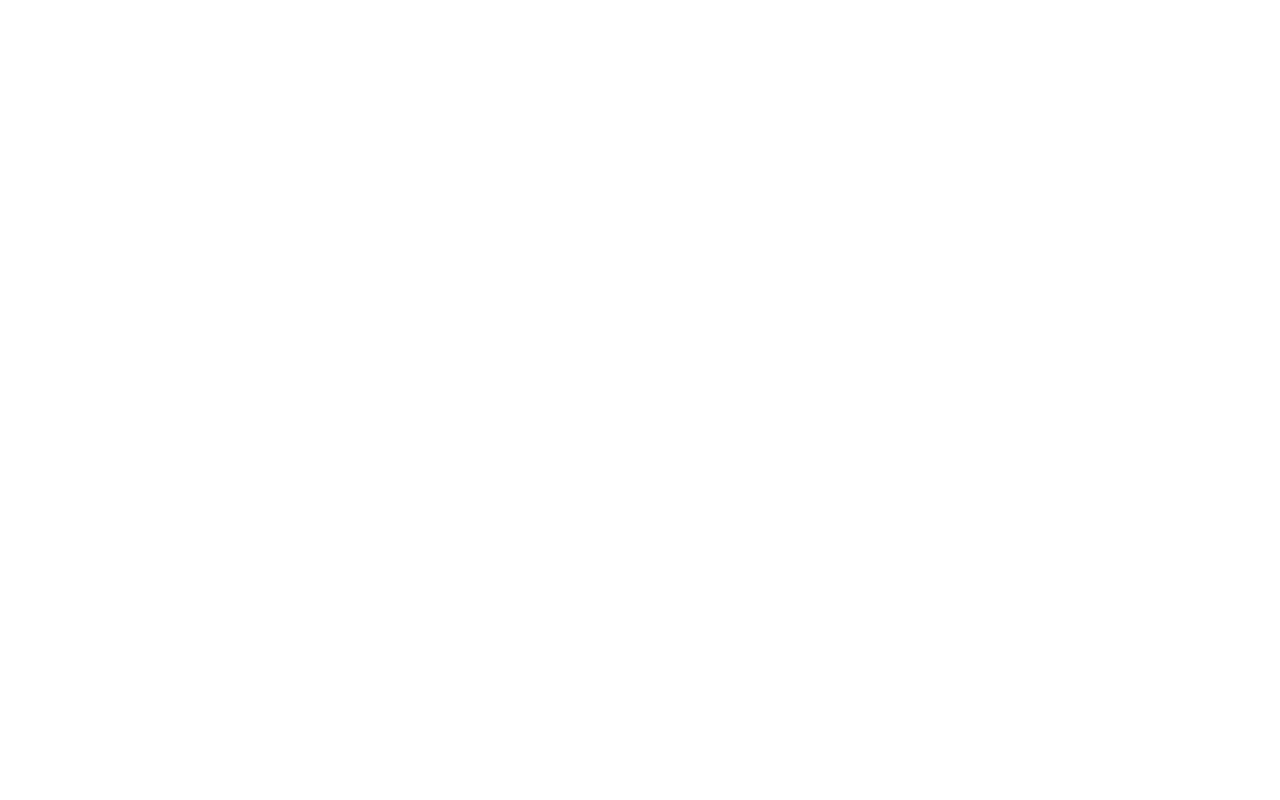
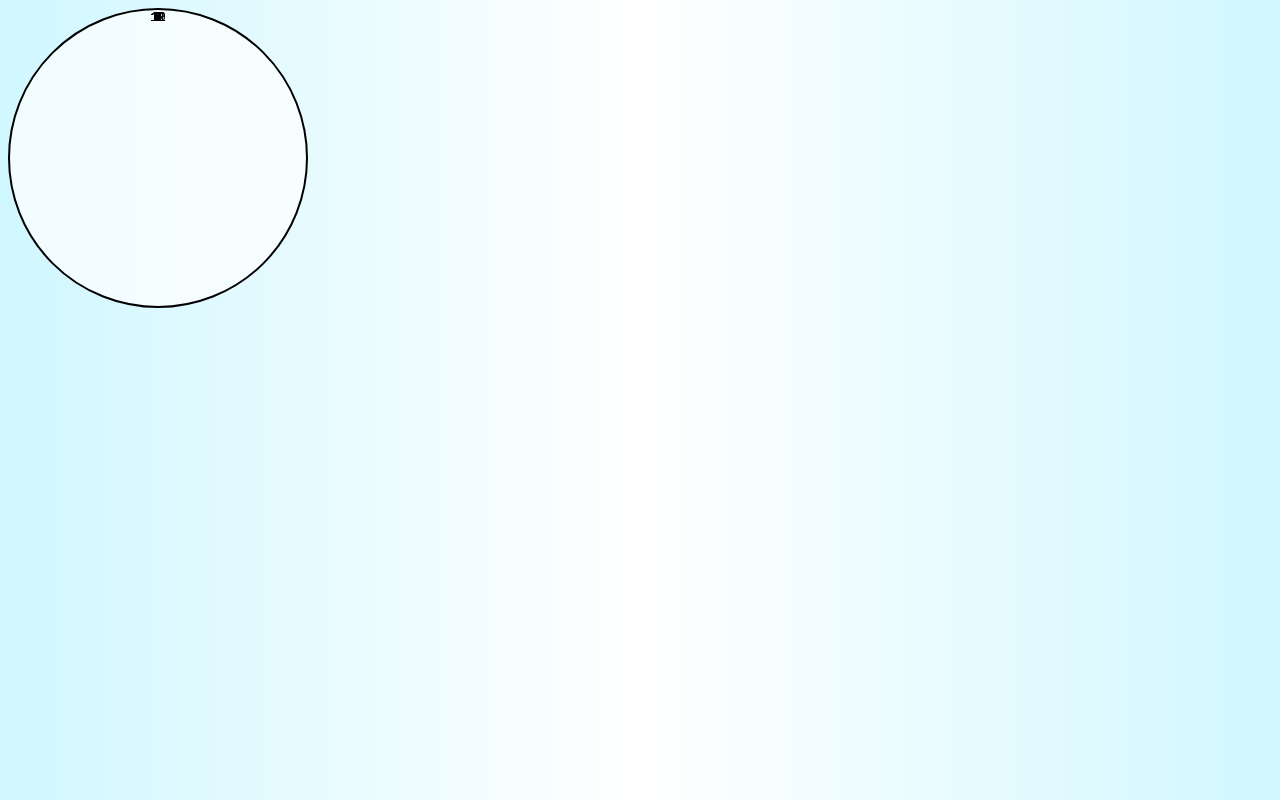
Before and after one commit to sksuraj17/analog-clock, a plain HTML site: page index.html in a window 1280 px wide. Drawn offline with Linux system fonts and the light colour scheme.

Commit message:
Commit 3

```diff
--- a/index.html
+++ b/index.html
@@ -6,9 +6,26 @@
     <meta name="viewport" content="width=device-width, initial-scale=1.0">
     <link rel="stylesheet" href="./styles.css">
     <script defer src="myscript.js"></script>
-    <title>Analog Clock1</title>
+    <title>Analog Clock</title>
 </head>
 <body>
+    <div class="clock">
+        <div class="hand-hour"></div>
+        <div class="hand-min"></div>
+        <div class="hand-sec"></div>
+        <div class="number number1">1</div>
+        <div class="number number2">2</div>
+        <div class="number number3">3</div>
+        <div class="number number4">4</div>
+        <div class="number number5">5</div>
+        <div class="number number6">6</div>
+        <div class="number number7">7</div>
+        <div class="number number8">8</div>
+        <div class="number number9">9</div>
+        <div class="number number10">10</div>
+        <div class="number number11">11</div>
+        <div class="number number12">12</div>
+    </div>
 
 </body>
 </html>
--- a/styles.css
+++ b/styles.css
@@ -0,0 +1,26 @@
+*{
+    box-sizing: border-box;
+    font-family: monospace;
+}
+
+body{
+    background: linear-gradient(to right, #d0f7ff, #ffffff,#d0f7ff);
+}
+
+.clock{
+    width: 300px;
+    height: 300px;
+    background-color: rgba(255, 255, 255,.7);
+    border-radius: 50%;
+    border: 2px solid black;
+    position: relative;
+}
+
+.clock .number{
+    --rotation: 0;
+    position: absolute;
+    height: 100%;
+    width: 100%;
+    text-align: center;
+    transform: rotate(var(--rotation));
+}
```
